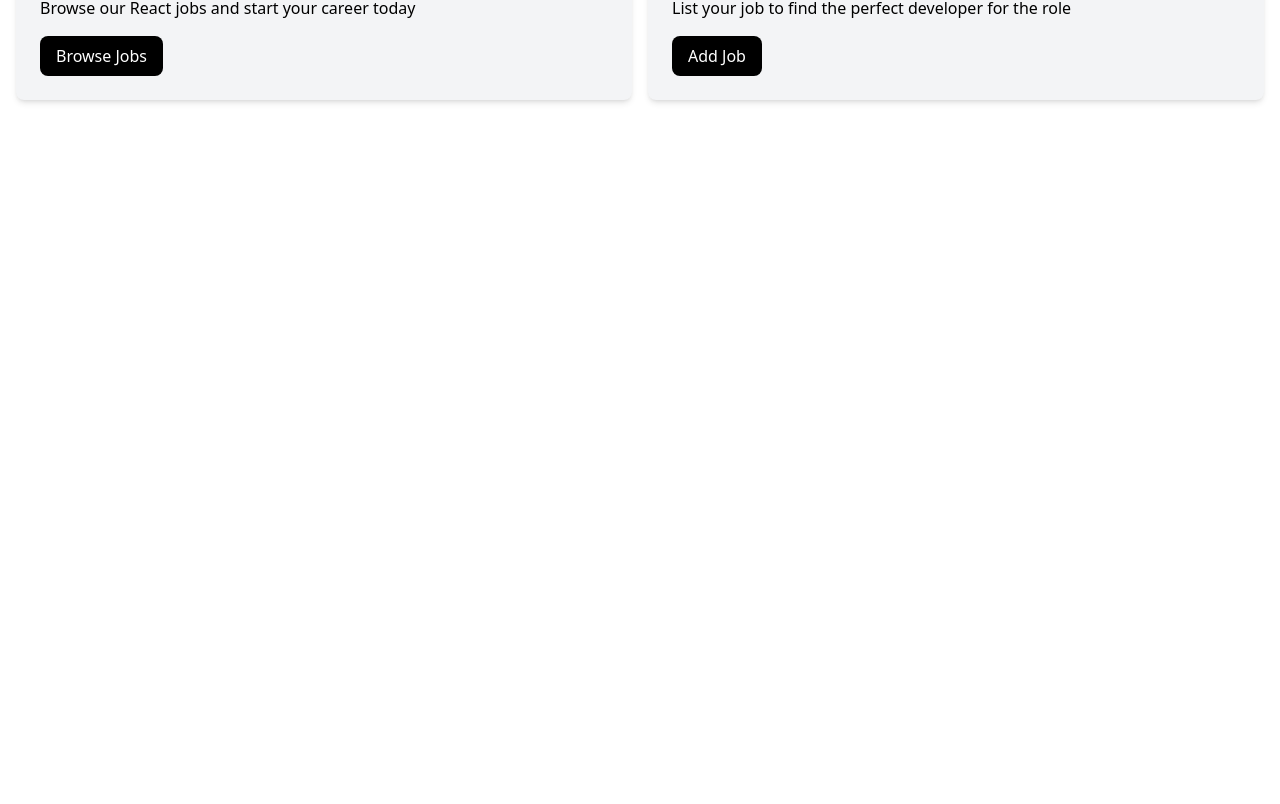
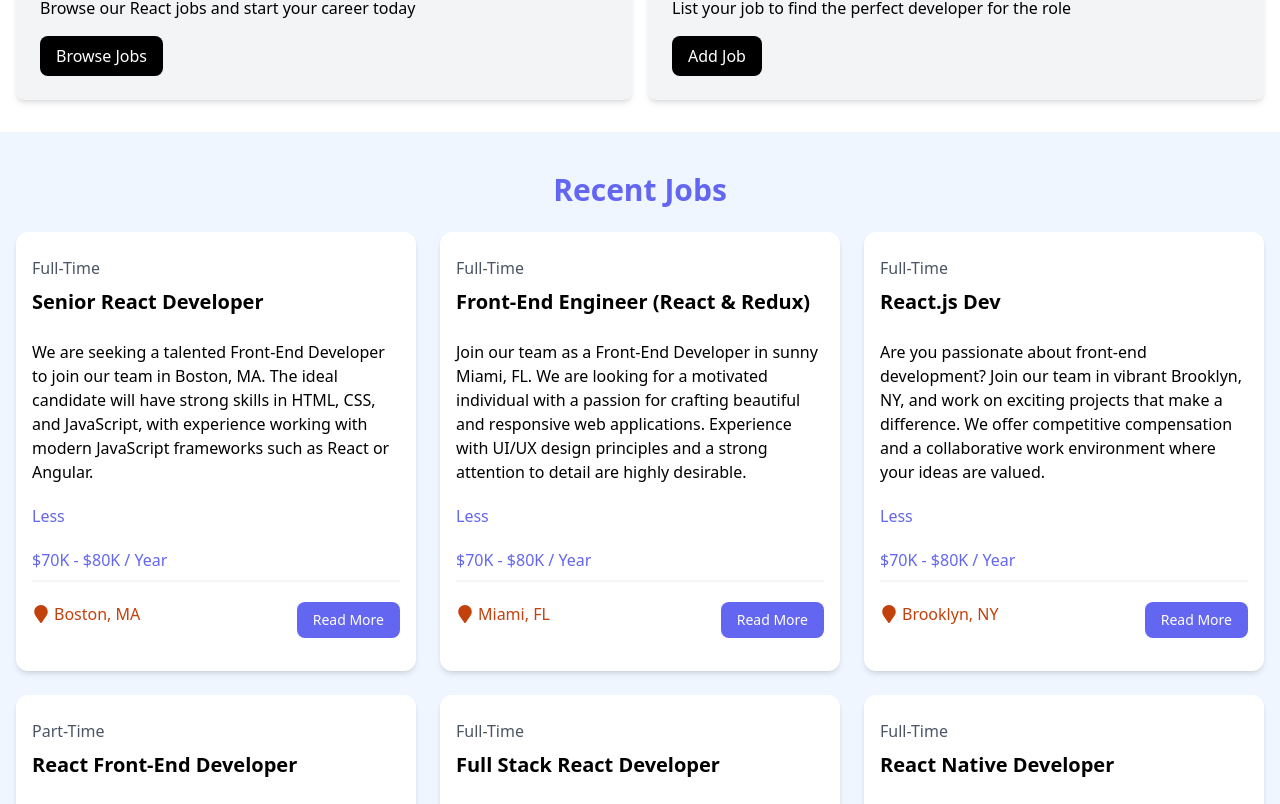
Before and after one commit to ProjectLife21/reactJobs, a React (Vite) app: page /jobs in a window 1280 px wide. Shown: the part 396-1200 px from the top of the page. Before the commit the page ends 800 px from the top, so only its background shows below. Built offline with nearby package versions, Linux system fonts and the light colour scheme; data requests are answered from the project's data file.

Commit message:
Job Listings, Job component added, + react icons

```diff
--- a/package.json
+++ b/package.json
@@ -11,7 +11,8 @@
   },
   "dependencies": {
     "react": "^18.3.1",
-    "react-dom": "^18.3.1"
+    "react-dom": "^18.3.1",
+    "react-icons": "^5.2.1"
   },
   "devDependencies": {
     "@types/react": "^18.3.3",
--- a/src/App.jsx
+++ b/src/App.jsx
@@ -1,5 +1,5 @@
 // components
-import { Navbar, Hero, HomeCards } from "./components";
+import { Navbar, Hero, HomeCards, JobListings } from "./components";
 
 const App = () => {
   return (
@@ -7,6 +7,7 @@
       <Navbar />
       <Hero />
       <HomeCards />
+      <JobListings />
     </div>
   );
 };
--- /dev/null
+++ b/src/components/Job.jsx
@@ -0,0 +1,39 @@
+// react icons
+import { FaMapMarker } from "react-icons/fa";
+
+const Job = ({ id, title, type, description, location, salary, company }) => {
+  return (
+    <div className="bg-white rounded-xl shadow-md relative">
+      <div className="p-4">
+        <div className="mb-6">
+          <div className="text-gray-600 my-2">{type}</div>
+          <h3 className="text-xl font-bold">{title}</h3>
+        </div>
+
+        <div className="mb-5">{description}</div>
+
+        <button className="text-indigo-500 mb-5 hover:text-indigo-600">
+          Less
+        </button>
+
+        <h3 className="text-indigo-500 mb-2">{salary} / Year</h3>
+
+        <div className="border border-gray-100 mb-5"></div>
+
+        <div className="flex flex-col lg:flex-row justify-between mb-4">
+          <div className="text-orange-700 mb-3">
+            <FaMapMarker className="inline text-lg mb-1 mr-1" />
+            {location}
+          </div>
+          <a
+            href={`/jobs/${id}`}
+            className="h-[36px] bg-indigo-500 hover:bg-indigo-600 text-white px-4 py-2 rounded-lg text-center text-sm"
+          >
+            Read More
+          </a>
+        </div>
+      </div>
+    </div>
+  );
+};
+export default Job;
--- /dev/null
+++ b/src/components/JobListings.jsx
@@ -0,0 +1,46 @@
+import { useEffect } from "react";
+import Job from "./Job";
+import { useState } from "react";
+
+const jobsUrl = "http://localhost:3000/jobs";
+
+const JobListings = () => {
+  const [jobs, setJobs] = useState([]);
+
+  const fetchJobs = async () => {
+    try {
+      const response = await fetch(jobsUrl);
+
+      if (!response.ok) {
+        throw new Error(`Something went wrong. Please try again later...`);
+      }
+
+      const data = await response.json();
+      console.log(data);
+      setJobs(data);
+    } catch (error) {
+      console.log(error);
+    }
+  };
+
+  useEffect(() => {
+    fetchJobs();
+  }, []);
+
+  return (
+    <section className="bg-blue-50 px-4 py-10">
+      <div className="container-xl lg:container m-auto">
+        <h2 className="text-3xl font-bold text-indigo-500 mb-6 text-center">
+          Recent Jobs
+        </h2>
+        <div className="grid grid-cols-1 md:grid-cols-3 gap-6">
+          {jobs?.map((job) => {
+            const { id } = job;
+            return <Job key={id} {...job} />;
+          })}
+        </div>
+      </div>
+    </section>
+  );
+};
+export default JobListings;
--- a/src/components/index.js
+++ b/src/components/index.js
@@ -1,3 +1,4 @@
 export { default as Navbar } from "./Navbar";
 export { default as Hero } from "./Hero";
 export { default as HomeCards } from "./HomeCards";
+export { default as JobListings } from "./JobListings";
```
Also changed, not shown: 1 other file (tests, documents, lock files or other folders).
